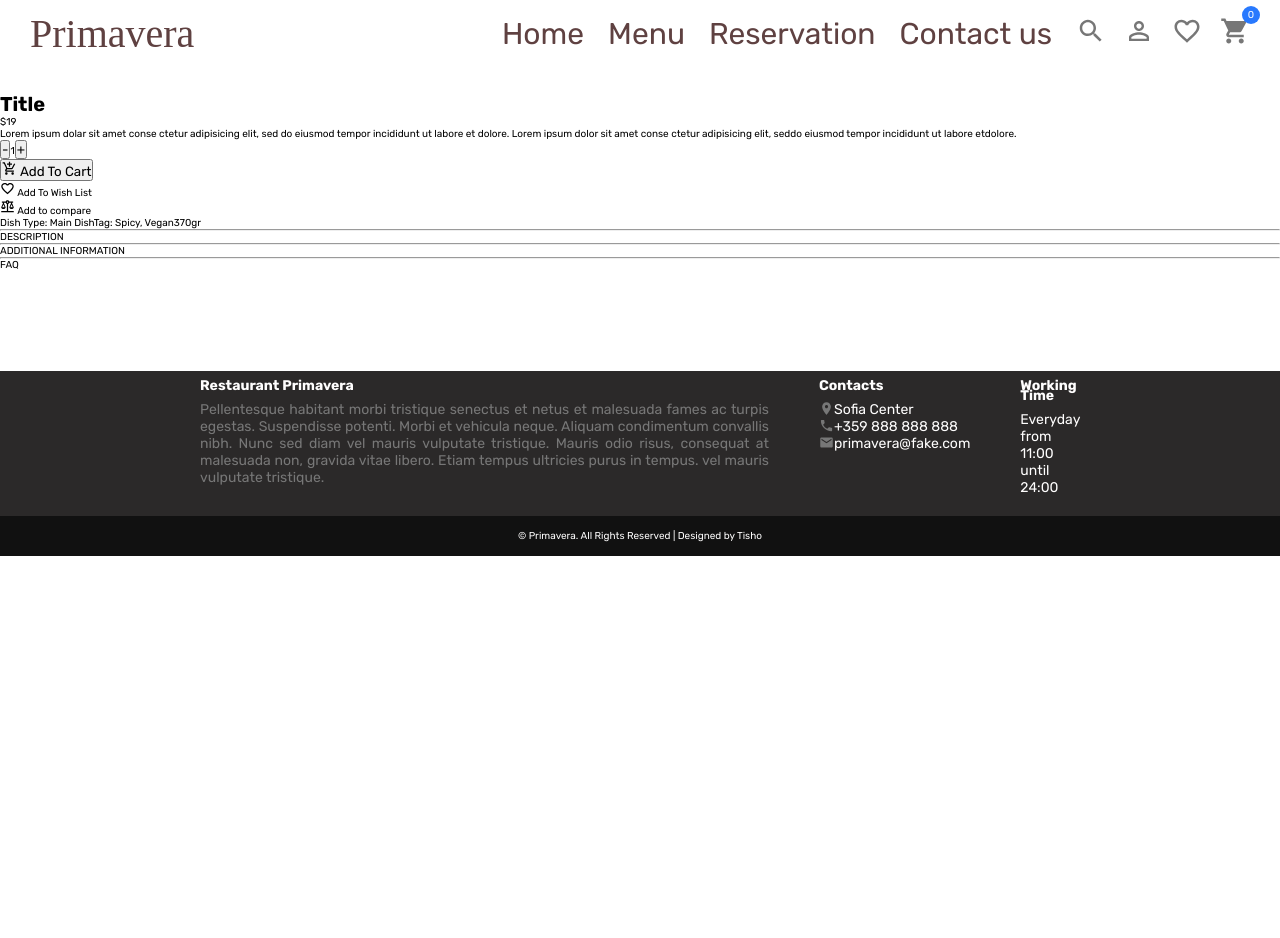
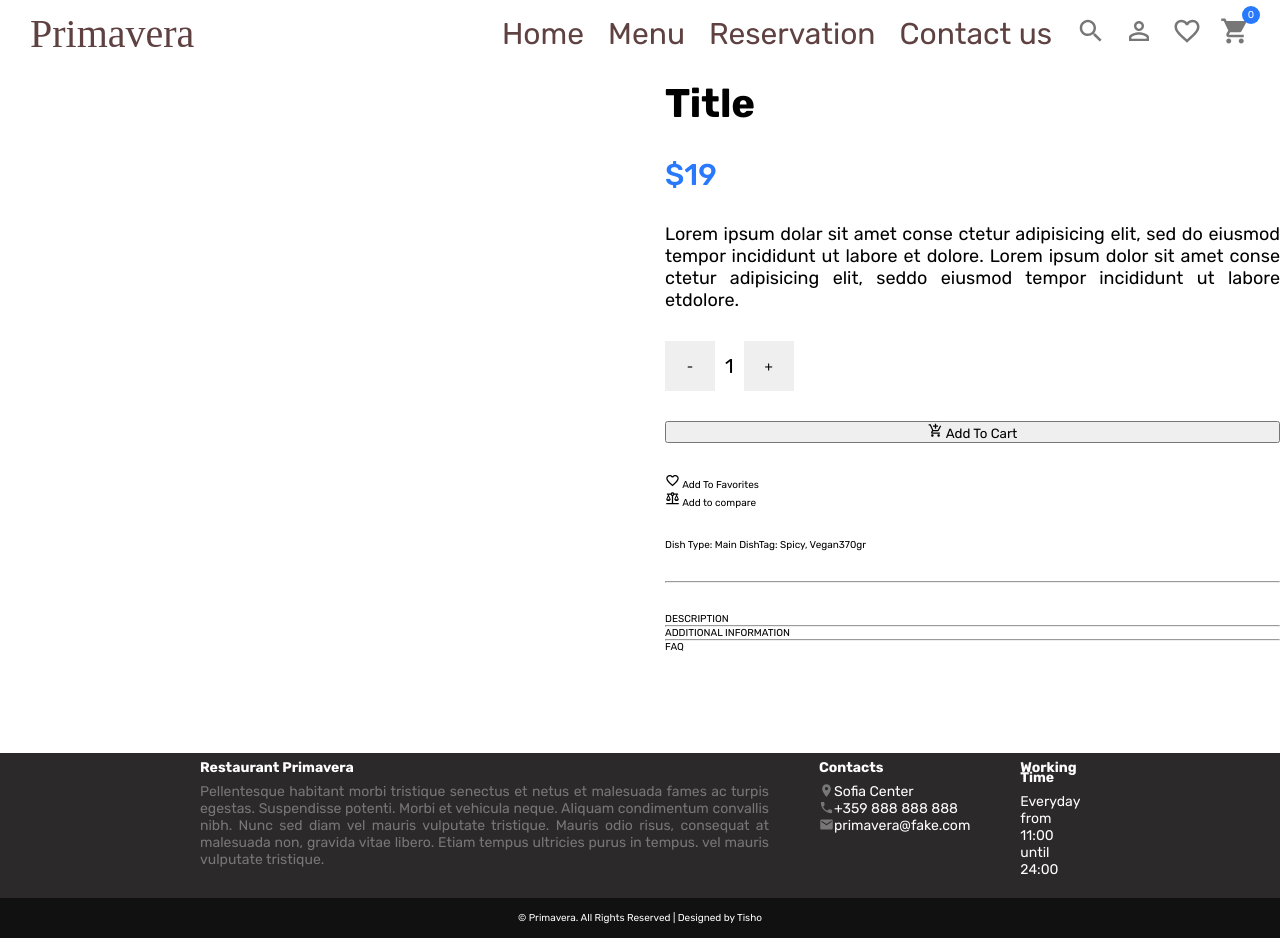
Before and after one commit to vitanovtd/Primavera, a React (Create React App) app in the folder client/: page /meal/1 in a window 1280 px wide. Before the commit the page ends 800 px from the top, so only its background shows below. Built offline with nearby package versions, Linux system fonts and the light colour scheme.

Commit message:
added styling for singleMeal section

```diff
--- a/client/src/pages/Meal/Meal.js
+++ b/client/src/pages/Meal/Meal.js
@@ -39,7 +39,7 @@ const Meal = () => {
                 </button>
                 <div className='links'>
                     <div className='item'>
-                        <FavoriteBorderIcon /> Add To Wish List
+                        <FavoriteBorderIcon /> Add To Favorites
                     </div>
                     <div className='item'>
                         <BalanceIcon /> Add to compare
--- a/client/src/pages/Meal/Meal.scss
+++ b/client/src/pages/Meal/Meal.scss
@@ -0,0 +1,60 @@
+.meal{
+    padding: 2rem, 5rem;
+    display: flex;
+    gap: 5rem;
+
+    .left{
+        flex: 1;
+        display: flex;
+        gap: 2rem;
+
+        img{
+            width: 100%;
+            max-height: 80rem;
+            object-fit: cover;
+        }
+
+
+    }
+
+    .right{
+        flex: 1;
+        display: flex;
+        flex-direction: column;
+        gap: 3rem;
+
+        h1{
+            font-size: 4rem;
+
+        }
+
+        .price{
+            font-size: 3rem;
+            font-weight: 500;
+            color: #2879fe;
+        }
+
+        p{
+            font-size: 1.8rem;
+            font-weight: 300;
+            text-align: justify;
+        }
+
+        .quantity {
+            font-size: 2rem;
+            display: flex;
+            align-items: center;
+            gap: 1rem;
+
+            button{
+                width: 5rem;
+                height: 5rem;
+                display: flex;
+                align-items: center;
+                justify-content: center;
+                cursor: pointer;
+                border: none;
+            }
+        }
+    }
+}
```
